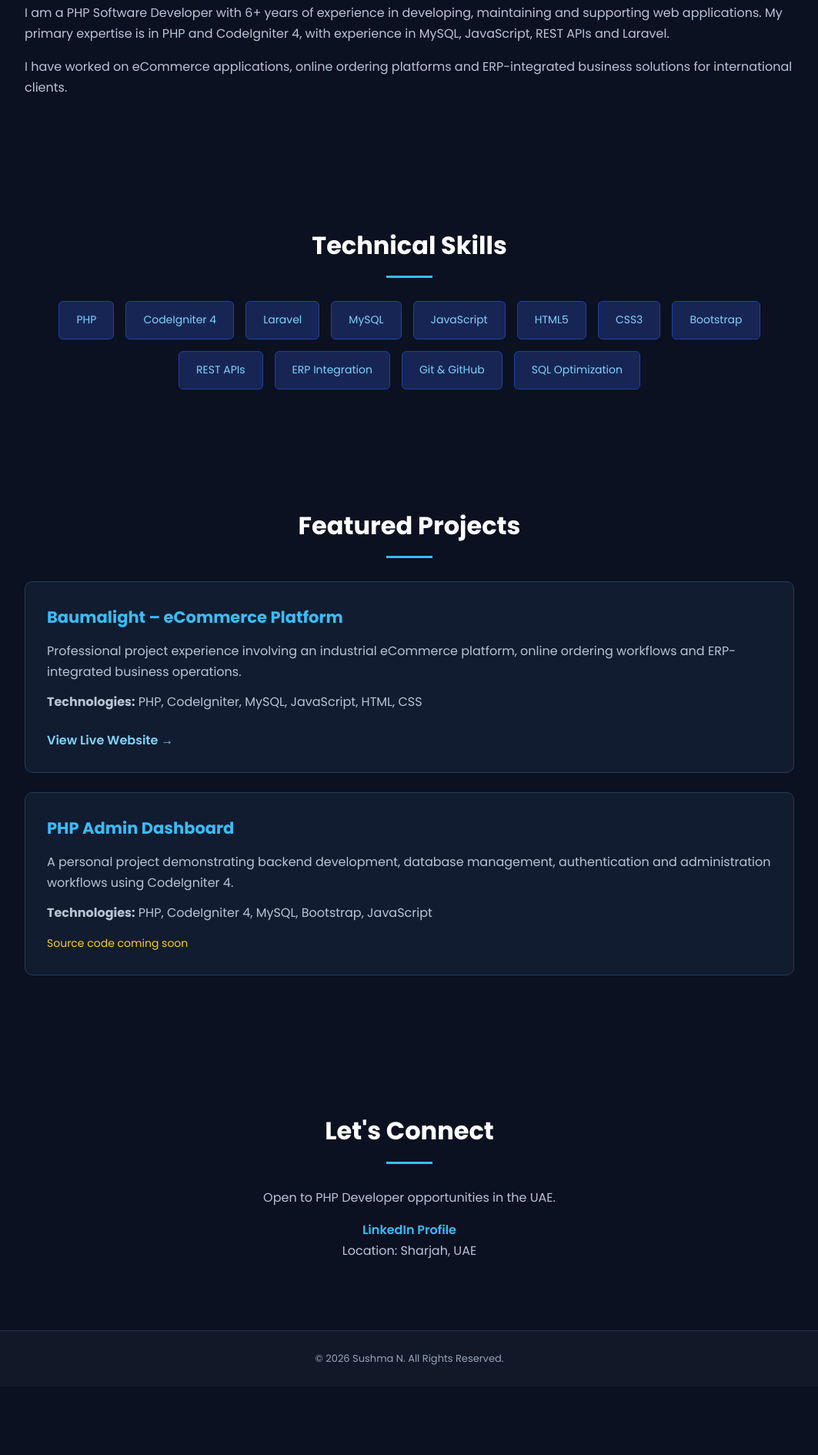
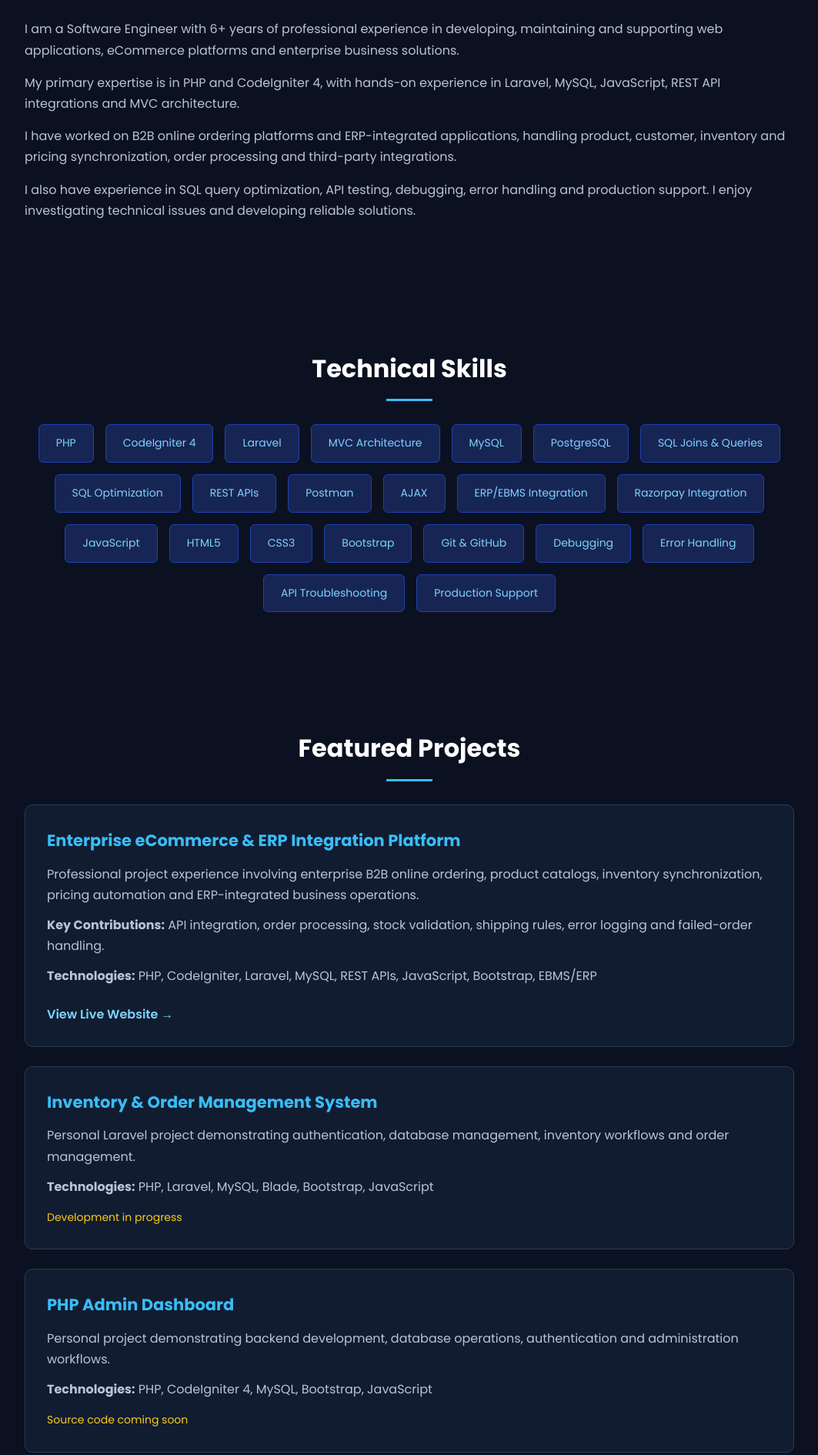
Before and after one commit to Sushma-1597/Sushma-1597.github.io, a plain HTML site: page index.html in a window 1280 px wide. Shown: the part 794-2684 px from the top of the page at 77% size, without its empty margins (108-1171 px from the left). Before the commit the page ends 2595 px from the top, so only its background shows below. Drawn offline with Linux system fonts and the light colour scheme.

Commit message:
Update index.html

```diff
--- a/index.html
+++ b/index.html
@@ -4,8 +4,13 @@
 <head>
     <meta charset="UTF-8">
     <meta name="viewport" content="width=device-width, initial-scale=1.0">
-    <title>Sushma N | PHP Software Developer</title>
-    <meta name="description" content="PHP Software Developer with 6+ years of experience.">
+
+    <title>Sushma N | Software Engineer | PHP | Laravel | CodeIgniter</title>
+
+    <meta name="description" content="Software Engineer with 6+ years of experience in PHP, CodeIgniter, Laravel, MySQL, REST APIs, ERP integrations and production support.">
+
+    <meta name="keywords" content="Software Engineer, PHP Developer, Laravel Developer, CodeIgniter Developer, MySQL, REST APIs, SQL, UAE">
+
     <link rel="stylesheet" href="style.css">
 </head>
 <body>
@@ -13,6 +18,7 @@
 <header>
     <nav class="navbar">
         <a href="#" class="logo">Sushma<span>.</span></a>
+
         <ul>
             <li><a href="#home">Home</a></li>
             <li><a href="#about">About</a></li>
@@ -23,87 +29,251 @@
     </nav>
 </header>
 
+<!-- HERO SECTION -->
 <section id="home" class="hero">
     <div class="hero-content">
+
         <p class="intro">HELLO, I'M</p>
+
         <h1>Sushma N</h1>
-        <h2>PHP Software Developer</h2>
-        <p>Building reliable web applications, eCommerce platforms and ERP-integrated business solutions.</p>
-        <p class="experience">6+ Years of Professional Experience</p>
+
+        <h2>Software Engineer</h2>
+
+        <p>
+            PHP | Laravel | CodeIgniter | MySQL | REST APIs
+        </p>
+
+        <p>
+            Building reliable web applications, enterprise
+            integrations and scalable business solutions.
+        </p>
+
+        <p class="experience">
+            6+ Years of Professional Experience
+        </p>
+
         <a href="#projects" class="btn">Explore My Work</a>
+
     </div>
 </section>
 
+<!-- ABOUT SECTION -->
 <section id="about" class="section">
+
     <h2>About Me</h2>
+
     <p>
-        I am a PHP Software Developer with 6+ years of experience
-        in developing, maintaining and supporting web applications.
-        My primary expertise is in PHP and CodeIgniter 4, with
-        experience in MySQL, JavaScript, REST APIs and Laravel.
+        I am a Software Engineer with 6+ years of professional
+        experience in developing, maintaining and supporting
+        web applications, eCommerce platforms and enterprise
+        business solutions.
     </p>
+
     <p>
-        I have worked on eCommerce applications, online ordering
-        platforms and ERP-integrated business solutions for
-        international clients.
+        My primary expertise is in PHP and CodeIgniter 4,
+        with hands-on experience in Laravel, MySQL,
+        JavaScript, REST API integrations and MVC architecture.
     </p>
+
+    <p>
+        I have worked on B2B online ordering platforms and
+        ERP-integrated applications, handling product,
+        customer, inventory and pricing synchronization,
+        order processing and third-party integrations.
+    </p>
+
+    <p>
+        I also have experience in SQL query optimization,
+        API testing, debugging, error handling and
+        production support. I enjoy investigating technical
+        issues and developing reliable solutions.
+    </p>
+
 </section>
 
+<!-- SKILLS SECTION -->
 <section id="skills" class="section">
+
     <h2>Technical Skills</h2>
+
     <div class="skills-grid">
+
         <span>PHP</span>
         <span>CodeIgniter 4</span>
         <span>Laravel</span>
+        <span>MVC Architecture</span>
+
         <span>MySQL</span>
+        <span>PostgreSQL</span>
+        <span>SQL Joins & Queries</span>
+        <span>SQL Optimization</span>
+
+        <span>REST APIs</span>
+        <span>Postman</span>
+        <span>AJAX</span>
+        <span>ERP/EBMS Integration</span>
+        <span>Razorpay Integration</span>
+
         <span>JavaScript</span>
         <span>HTML5</span>
         <span>CSS3</span>
         <span>Bootstrap</span>
-        <span>REST APIs</span>
-        <span>ERP Integration</span>
+
         <span>Git & GitHub</span>
-        <span>SQL Optimization</span>
+        <span>Debugging</span>
+        <span>Error Handling</span>
+        <span>API Troubleshooting</span>
+        <span>Production Support</span>
+
     </div>
+
 </section>
 
+<!-- PROJECTS SECTION -->
 <section id="projects" class="section">
+
     <h2>Featured Projects</h2>
 
     <div class="project-card">
-        <h3>Baumalight – eCommerce Platform</h3>
+
+        <h3>Enterprise eCommerce & ERP Integration Platform</h3>
+
         <p>
-            Professional project experience involving an industrial
-            eCommerce platform, online ordering workflows and
-            ERP-integrated business operations.
+            Professional project experience involving
+            enterprise B2B online ordering, product catalogs,
+            inventory synchronization, pricing automation
+            and ERP-integrated business operations.
         </p>
-        <p><strong>Technologies:</strong> PHP, CodeIgniter, MySQL,
-        JavaScript, HTML, CSS</p>
+
+        <p>
+            <strong>Key Contributions:</strong>
+            API integration, order processing, stock validation,
+            shipping rules, error logging and failed-order handling.
+        </p>
+
+        <p>
+            <strong>Technologies:</strong>
+            PHP, CodeIgniter, Laravel, MySQL, REST APIs,
+            JavaScript, Bootstrap, EBMS/ERP
+        </p>
+
         <a href="https://baumalight.com/product/en"
            target="_blank" rel="noopener noreferrer">
            View Live Website →
         </a>
+
     </div>
 
     <div class="project-card">
+
+        <h3>Inventory & Order Management System</h3>
+
+        <p>
+            Personal Laravel project demonstrating
+            authentication, database management,
+            inventory workflows and order management.
+        </p>
+
+        <p>
+            <strong>Technologies:</strong>
+            PHP, Laravel, MySQL, Blade, Bootstrap, JavaScript
+        </p>
+
+        <span>Development in progress</span>
+
+    </div>
+
+    <div class="project-card">
+
         <h3>PHP Admin Dashboard</h3>
+
         <p>
-            A personal project demonstrating backend development,
-            database management, authentication and administration
-            workflows using CodeIgniter 4.
+            Personal project demonstrating backend development,
+            database operations, authentication and
+            administration workflows.
         </p>
-        <p><strong>Technologies:</strong> PHP, CodeIgniter 4, MySQL,
-        Bootstrap, JavaScript</p>
+
+        <p>
+            <strong>Technologies:</strong>
+            PHP, CodeIgniter 4, MySQL, Bootstrap, JavaScript
+        </p>
+
         <span>Source code coming soon</span>
+
     </div>
+
+    <div class="project-card">
+
+        <h3>Matrimony Management System</h3>
+
+        <p>
+            Developed a matrimony website and administration
+            panel with multiple user roles, permissions
+            and dynamic menu visibility.
+        </p>
+
+        <p>
+            <strong>Technologies:</strong>
+            PHP, CodeIgniter 4, MySQL, JavaScript, Bootstrap
+        </p>
+
+    </div>
+
+    <div class="project-card">
+
+        <h3>Financial CRM Application</h3>
+
+        <p>
+            Worked on an EMI-based property purchase
+            application with financial transactions,
+            Cashbook, Bankbook, reporting and payment integration.
+        </p>
+
+        <p>
+            <strong>Technologies:</strong>
+            PHP, MySQL, Razorpay
+        </p>
+
+    </div>
+
 </section>
 
+<!-- CONTACT SECTION -->
 <section id="contact" class="section">
+
     <h2>Let's Connect</h2>
-    <p>Open to PHP Developer opportunities in the UAE.</p>
-    <a href="https://www.linkedin.com/in/sushma-n-816a751a0/"
-       target="_blank" rel="noopener noreferrer">LinkedIn Profile</a>
+
+    <p>
+        Open to Software Engineer, PHP Developer,
+        Laravel Developer and Technical Support Engineer
+        opportunities in the UAE.
+    </p>
+
+    <p>
+        <strong>Email:</strong>
+        <a href="mailto:sushmasush1597@gmail.com">
+            sushmasush1597@gmail.com
+        </a>
+    </p>
+
+    <p>
+        <strong>LinkedIn:</strong>
+        <a href="https://www.linkedin.com/in/sushma-n-816a751a0/"
+           target="_blank" rel="noopener noreferrer">
+           LinkedIn Profile
+        </a>
+    </p>
+
+    <p>
+        <strong>GitHub:</strong>
+        <a href="https://github.com/Sushma-1597"
+           target="_blank" rel="noopener noreferrer">
+           GitHub Profile
+        </a>
+    </p>
+
     <p>Location: Sharjah, UAE</p>
+
 </section>
 
 <footer>
@@ -111,5 +281,6 @@
 </footer>
 
 <script src="script.js"></script>
+
 </body>
 </html>
```
